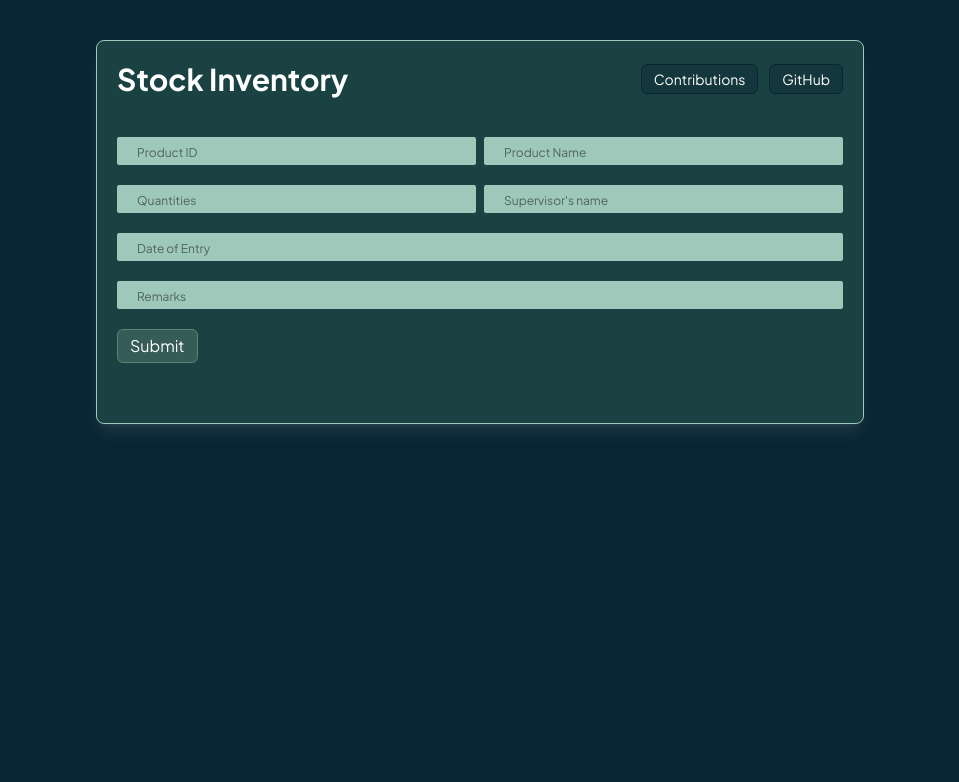
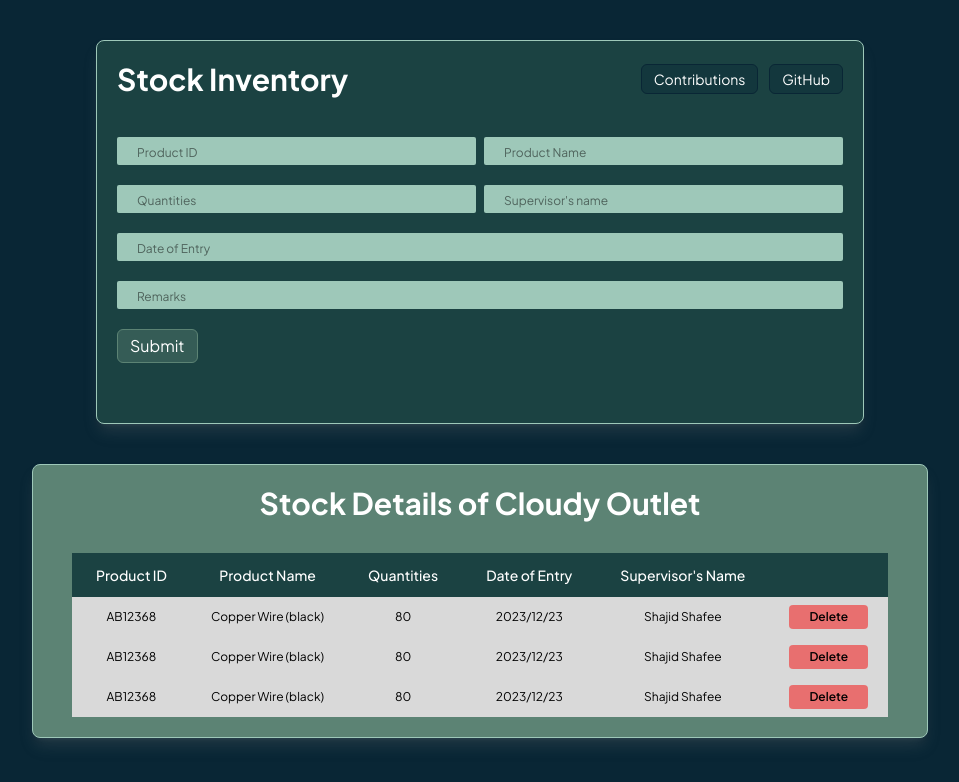
Before and after one commit to mshajid/All-My-Inventions, a website built with Vite: page javascript-dom/stock-inventory/index.html in a window 1280 px wide. Shown: the whole page, without its empty margins (160-1119 px from the left). Built offline with nearby package versions, Linux system fonts and the light colour scheme.

Commit message:
feat: stock details component added

```diff
--- a/javascript-dom/stock-inventory/assets/css/main.css
+++ b/javascript-dom/stock-inventory/assets/css/main.css
@@ -26,3 +26,15 @@
 .main-container{
     @apply max-w-3xl mx-auto bg-[#1B4242] px-5 py-5 text-white mt-10 rounded-lg border border-[#9EC8B9] shadow-lg shadow-white/10 drop-shadow-lg
 }
+
+.second-container{
+    @apply max-w-4xl mx-auto bg-[#5C8374] px-5 py-5 text-white mt-10 rounded-lg border border-[#9EC8B9] shadow-lg shadow-white/10 drop-shadow-lg
+}
+
+.tr-elements{
+    @apply bg-[#D9D9D9] py-2 px-5 text-black text-xs text-center
+}
+
+.delete-btn{
+    @apply bg-red-500/70 px-5 py-1 text-black font-semibold rounded hover:bg-red-500 hover:text-white hover:shadow-md hover:shadow-red-500/10
+}
--- a/javascript-dom/stock-inventory/index.html
+++ b/javascript-dom/stock-inventory/index.html
@@ -52,6 +52,54 @@
           </div>
         </form>
       </div>
+
+      <div class="second-container">
+        <div class="flex justify-center items-center mb-8">
+          <div class="*:text-3xl *:font-bold">
+            <h2 class="text-center">Stock Details of Cloudy Outlet</h2>
+          </div>
+        </div>
+        <table class="flex justify-center">
+          <tr class="*:bg-[#1B4242] *:px-6 *:py-3 *:text-sm *:font-medium">
+            <th>Product ID</th>
+            <th>Product Name</th>
+            <th>Quantities</th>
+            <th>Date of Entry</th>
+            <th>Supervisor's Name</th>
+            <th></th>
+          </tr>
+          <tr>
+            <td class="tr-elements">AB12368</td>
+            <td class="tr-elements">Copper Wire (black)</td>
+            <td class="tr-elements">80</td>
+            <td class="tr-elements">2023/12/23</td>
+            <td class="tr-elements">Shajid Shafee</td>
+            <td class="tr-elements">
+              <button class="delete-btn">Delete</button>
+            </td>
+          </tr>
+          <tr>
+            <td class="tr-elements">AB12368</td>
+            <td class="tr-elements">Copper Wire (black)</td>
+            <td class="tr-elements">80</td>
+            <td class="tr-elements">2023/12/23</td>
+            <td class="tr-elements">Shajid Shafee</td>
+            <td class="tr-elements">
+              <button class="delete-btn">Delete</button>
+            </td>
+          </tr>
+          <tr>
+            <td class="tr-elements">AB12368</td>
+            <td class="tr-elements">Copper Wire (black)</td>
+            <td class="tr-elements">80</td>
+            <td class="tr-elements">2023/12/23</td>
+            <td class="tr-elements">Shajid Shafee</td>
+            <td class="tr-elements">
+              <button class="delete-btn">Delete</button>
+            </td>
+          </tr>
+        </table>
+      </div>
     </main>
   </body>
 </html>
```
